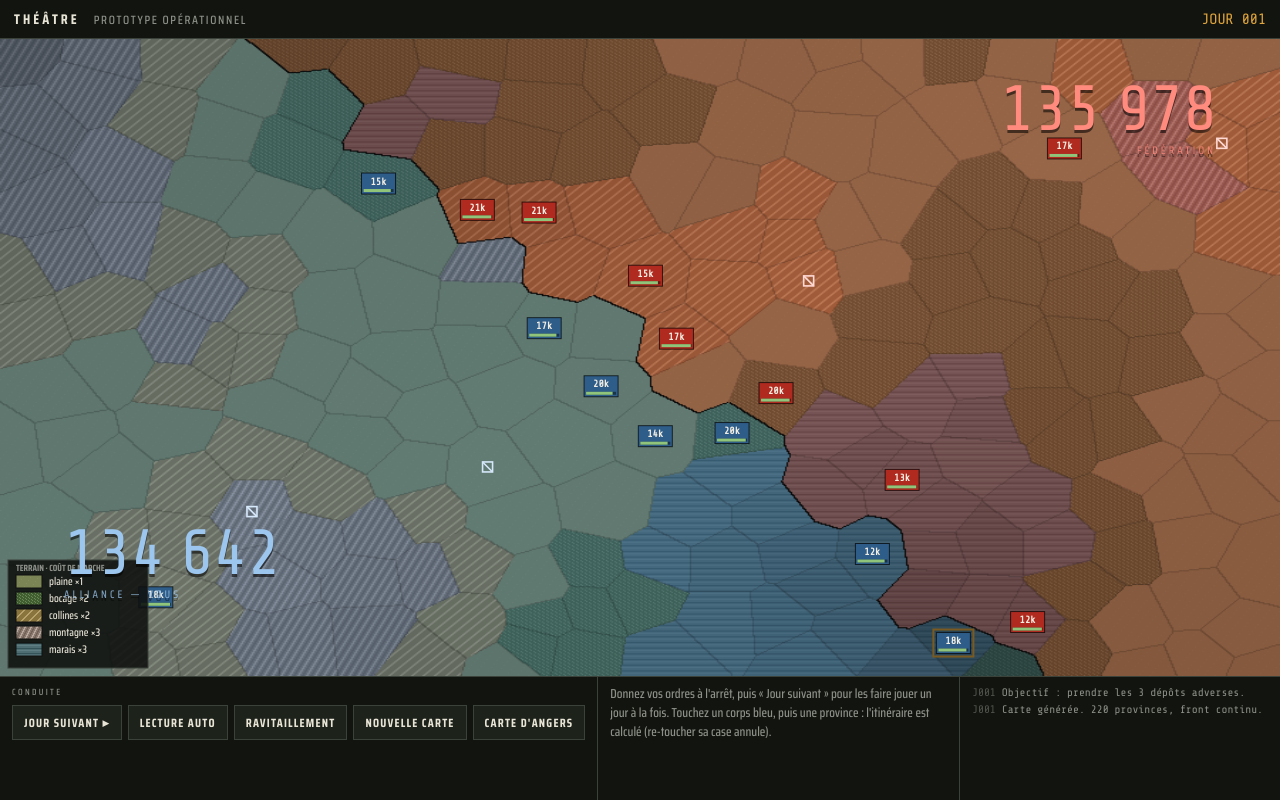
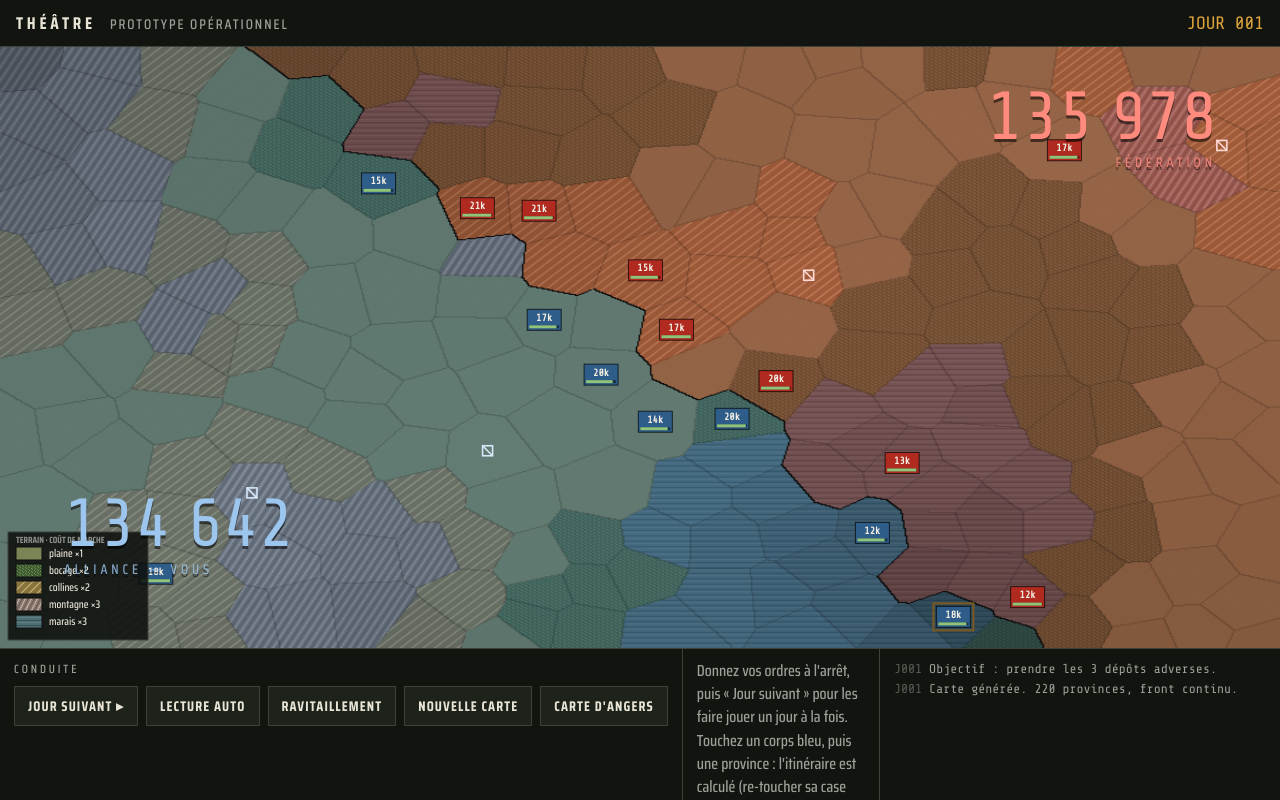
Before and after one commit to DeGraciaMathieu/theater-of-war, a website with bundled scripts: page index.html in a window 1280 px wide. Built offline with nearby package versions, Linux system fonts and the light colour scheme; animation ran at ten frames a second.

Commit message:
Enlarge HUD and top bar typography for readability
Co-Authored-By: Claude Fable 5 <noreply@anthropic.com>

```diff
--- a/css/style.css
+++ b/css/style.css
@@ -1,7 +1,7 @@
 :root{
   --encre:#0e100e;
   --os:#e8e4d6;
-  --os-faible:#8d9088;
+  --os-faible:#9ba09a;
   --rouge:#c8352a;
   --bleu:#3d6f9e;
   --ambre:#e0a53c;
@@ -18,11 +18,11 @@ body{
 }
 .barre{
   display:flex;align-items:baseline;gap:14px;
-  padding:8px 14px;border-bottom:1px solid var(--trait);
+  padding:10px 16px;border-bottom:1px solid var(--trait);
   background:#12150f;flex:none;
 }
-.titre{font-weight:700;letter-spacing:.22em;text-transform:uppercase;font-size:14px}
-.date{font-family:"Share Tech Mono",monospace;font-size:15px;color:var(--ambre);margin-left:auto}
+.titre{font-weight:700;letter-spacing:.22em;text-transform:uppercase;font-size:17px}
+.date{font-family:"Share Tech Mono",monospace;font-size:18px;color:var(--ambre);margin-left:auto}
 
 .scene{position:relative;flex:1;min-height:0}
 canvas{position:absolute;inset:0;width:100%;height:100%;display:block;touch-action:none}
@@ -31,41 +31,41 @@ canvas{position:absolute;inset:0;width:100%;height:100%;display:block;touch-acti
 .compteurs{position:absolute;inset:0;pointer-events:none}
 .compteur{
   position:absolute;font-family:"Share Tech Mono",monospace;
-  font-size:clamp(28px,7vw,64px);line-height:1;
+  font-size:clamp(32px,7vw,68px);line-height:1;
   text-shadow:0 3px 0 rgba(0,0,0,.55);letter-spacing:-.02em;
 }
 .compteur small{display:block;font-family:"Saira Condensed",sans-serif;
-  font-size:11px;letter-spacing:.28em;opacity:.75;margin-top:4px;text-transform:uppercase}
+  font-size:14px;letter-spacing:.28em;opacity:.8;margin-top:4px;text-transform:uppercase}
 #cptRouge{top:6%;right:5%;text-align:right;color:#ff8a7e}
 #cptBleu{bottom:12%;left:5%;color:#9dc6ee}
 
 .hud{
   flex:none;border-top:1px solid var(--trait);background:#12150f;
   display:flex;gap:0;align-items:stretch;
-  height:124px;                 /* hauteur figée : le journal ne pousse plus la carte */
+  height:152px;                 /* hauteur figée : le journal ne pousse plus la carte */
 }
-.bloc{padding:8px 12px;border-right:1px solid var(--trait);min-width:0;
+.bloc{padding:10px 14px;border-right:1px solid var(--trait);min-width:0;
       min-height:0;overflow:hidden}
-.bloc h3{font-size:9px;letter-spacing:.26em;text-transform:uppercase;color:var(--os-faible);margin-bottom:6px;font-weight:500}
-.cmd{display:flex;gap:6px;flex-wrap:wrap}
+.bloc h3{font-size:12px;letter-spacing:.24em;text-transform:uppercase;color:var(--os-faible);margin-bottom:8px;font-weight:500}
+.cmd{display:flex;gap:8px;flex-wrap:wrap}
 button{
-  font-family:inherit;font-weight:700;font-size:12px;letter-spacing:.1em;text-transform:uppercase;
+  font-family:inherit;font-weight:700;font-size:14px;letter-spacing:.08em;text-transform:uppercase;
   background:#1d221b;color:var(--os);border:1px solid var(--trait);
-  padding:7px 11px;cursor:pointer;
+  padding:8px 13px;cursor:pointer;
 }
 button:hover{border-color:var(--ambre);color:var(--ambre)}
 button:focus-visible{outline:2px solid var(--ambre);outline-offset:2px}
 button[aria-pressed="true"]{background:var(--ambre);color:var(--encre);border-color:var(--ambre)}
-.fiche{flex:1;font-size:13px;line-height:1.45;overflow:hidden}
+.fiche{flex:1;font-size:16px;line-height:1.45;overflow:hidden}
 .fiche .vide{color:var(--os-faible)}
-.jauge{height:5px;background:#232823;margin:3px 0 7px;position:relative}
+.jauge{height:6px;background:#232823;margin:3px 0 8px;position:relative}
 .jauge i{position:absolute;inset:0 auto 0 0;display:block}
-.journal{width:min(34vw,320px);flex:none;font-family:"Share Tech Mono",monospace;
-  font-size:11px;line-height:1.5;color:var(--os-faible);border-right:none;
+.journal{width:min(38vw,400px);flex:none;font-family:"Share Tech Mono",monospace;
+  font-size:13px;line-height:1.55;color:var(--os-faible);border-right:none;
   min-height:0;overflow-y:auto;overscroll-behavior:contain}
 .journal b{color:var(--os);font-weight:400}
 @media (max-width:720px){
   .hud{flex-wrap:wrap;height:auto;max-height:42vh}
-  .journal{width:100%;height:76px;border-top:1px solid var(--trait)}
+  .journal{width:100%;height:96px;border-top:1px solid var(--trait)}
 }
 @media (prefers-reduced-motion:reduce){*{transition:none!important}}
--- a/index.html
+++ b/index.html
@@ -14,7 +14,7 @@
 
 <div class="barre">
   <span class="titre">Théâtre</span>
-  <span style="font-size:12px;letter-spacing:.14em;color:var(--os-faible)">PROTOTYPE OPÉRATIONNEL</span>
+  <span style="font-size:14px;letter-spacing:.14em;color:var(--os-faible)">PROTOTYPE OPÉRATIONNEL</span>
   <span class="date" id="date">JOUR 001</span>
 </div>
 
--- a/js/hud.js
+++ b/js/hud.js
@@ -28,9 +28,9 @@ export function ficheUnite(u){
   elFiche.innerHTML = `
     <div style="font-weight:700;letter-spacing:.1em">${u.nom} · corps d'armée</div>
     <div style="font-family:'Share Tech Mono',monospace">${u.force.toLocaleString("fr-FR")} hommes</div>
-    <div style="font-size:10px;letter-spacing:.2em;color:var(--os-faible);margin-top:4px">MORAL</div>
+    <div style="font-size:12px;letter-spacing:.2em;color:var(--os-faible);margin-top:4px">MORAL</div>
     <div class="jauge"><i style="width:${u.moral}%;background:${u.moral>55?"#8fc47a":u.moral>28?"#e0a53c":"#d0503f"}"></i></div>
-    <div style="font-size:10px;letter-spacing:.2em;color:var(--os-faible)">RAVITAILLEMENT</div>
+    <div style="font-size:12px;letter-spacing:.2em;color:var(--os-faible)">RAVITAILLEMENT</div>
     <div class="jauge"><i style="width:${Math.round(r*100)}%;background:${r>0?"#e0a53c":"#d0503f"}"></i></div>
     <div>${r === 0 ? "<b style='color:#d0503f'>Coupé de l'arrière</b>"
       : Math.round(r*100)+" % · terrain "+TERRAINS[prov[u.prov].terrain].nom
@@ -47,9 +47,9 @@ export function ficheProv(p){
   elFiche.innerHTML = `
     <div style="font-weight:700;letter-spacing:.1em">Province ${p.id} · ${camp}</div>
     <div>${TERRAINS[p.terrain].nom}${p.ville ? " · nœud routier" : ""}${p.depot ? " · <b>dépôt</b>" : ""}${p.qg ? " · <b>QG</b>" : ""}</div>
-    <div style="font-size:10px;letter-spacing:.2em;color:var(--os-faible);margin-top:4px">RAVITAILLEMENT REÇU</div>
+    <div style="font-size:12px;letter-spacing:.2em;color:var(--os-faible);margin-top:4px">RAVITAILLEMENT REÇU</div>
     <div class="jauge"><i style="width:${Math.round(p.supply*100)}%;background:#e0a53c"></i></div>
-    <div style="font-size:10px;letter-spacing:.2em;color:var(--os-faible)">TRANSIT ${Math.round(p.charge*12)}k / ${Math.round(p.cap*12)}k</div>
+    <div style="font-size:12px;letter-spacing:.2em;color:var(--os-faible)">TRANSIT ${Math.round(p.charge*12)}k / ${Math.round(p.cap*12)}k</div>
     <div class="jauge"><i style="width:${Math.min(100,Math.round(p.charge/Math.max(p.cap,.01)*100))}%;background:${p.congestion<0.7?"#d0503f":p.congestion<0.95?"#e0a53c":"#8fc47a"}"></i></div>
     <div>Défense ×${TERRAINS[p.terrain].def.toFixed(2)}</div>`;
 }
```
